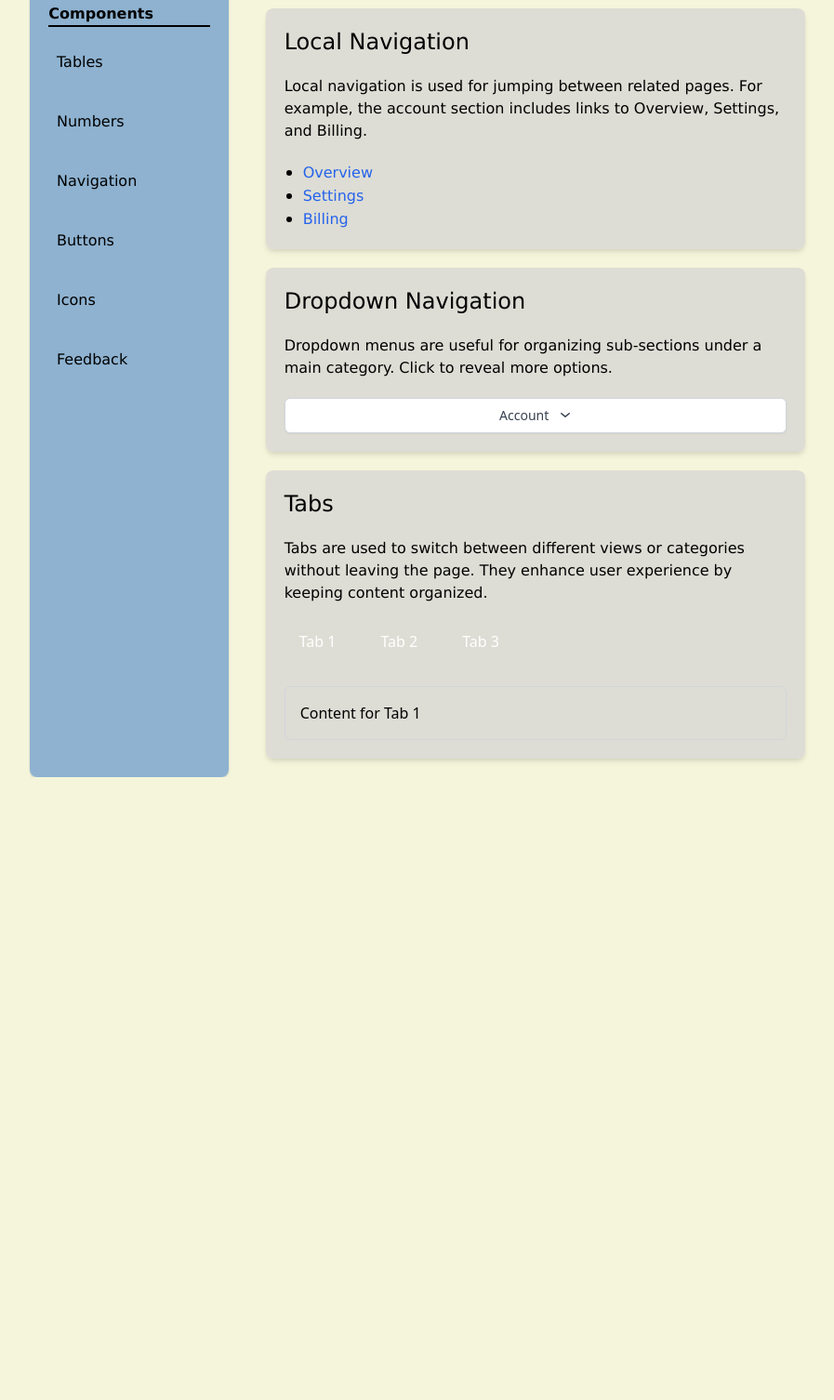
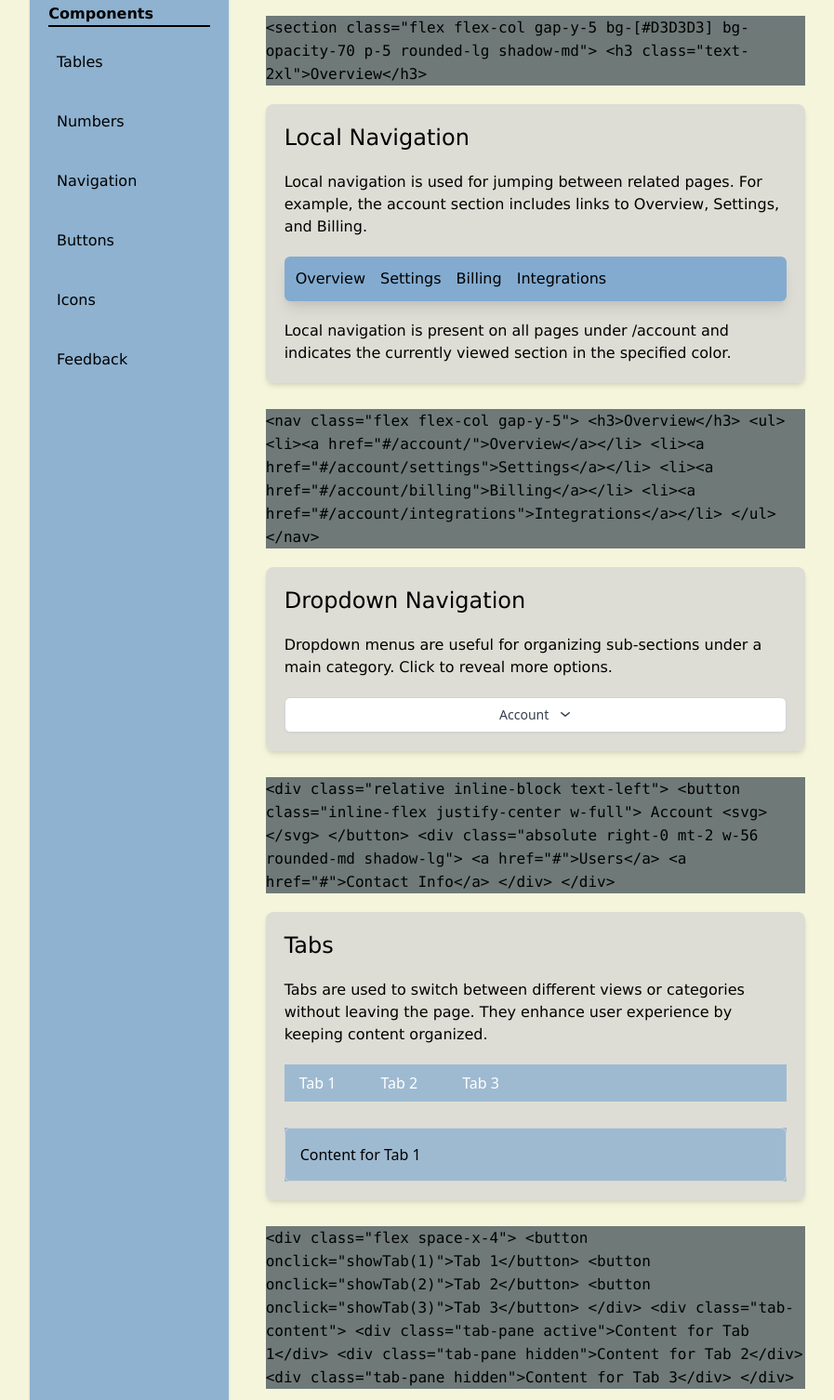
Before and after one commit to itsLeslie69/INFO3171, a website: page INFO3171P/pages/navPage.html in a window 1280 px wide. Shown: the part 733-2239 px from the top of the page at 93% size, without its empty margins (181-1078 px from the left). Before the commit the page ends 1569 px from the top, so only its background shows below. Drawn offline with nearby package versions, Linux system fonts and the light colour scheme.

Commit message:
nav page done

```diff
--- a/INFO3171P/pages/navPage.html
+++ b/INFO3171P/pages/navPage.html
@@ -46,24 +46,40 @@
                 <h3 class="text-2xl">Overview</h3>
                 <p>The navigation menu allows users to easily access different sections of the application. It is designed to be intuitive and user-friendly.</p>
             </section>
+            <div class="tab-content mt-2 bg-[#36454F] bg-opacity-70">
+                <code>
+&lt;section class="flex flex-col gap-y-5 bg-[#D3D3D3] bg-opacity-70 p-5 rounded-lg shadow-md"&gt;
+    &lt;h3 class="text-2xl"&gt;Overview&lt;/h3&gt;
+                </code>
+            </div>
 
             <!-- Local Navigation Section -->
+          <!-- Local Navigation Section -->
             <section class="flex flex-col gap-y-5 bg-[#D3D3D3] bg-opacity-70 p-5 rounded-lg shadow-md">
                 <h3 class="text-2xl">Local Navigation</h3>
                 <p>Local navigation is used for jumping between related pages. For example, the account section includes links to Overview, Settings, and Billing.</p>
 
-                <ul class="local-nav selfclear list-disc pl-5">
-                    <li class="current">
-                        <a href="#/account/" class="text-blue-600 hover:underline">Overview</a>
-                    </li>
-                    <li>
-                        <a href="#/account/settings" class="text-blue-600 hover:underline">Settings</a>
-                    </li>
-                    <li>
-                        <a href="#/account/billing" class="text-blue-600 hover:underline">Billing</a>
-                    </li>
-                </ul>
+                <nav class="flex space-x-4 bg-[#83ABD0] p-3 rounded-md shadow-lg">
+                    <a href="#/account/" class="text-[#36454F] hover:underline">Overview</a>
+                    <a href="#/account/settings" class="text-[#36454F] hover:underline">Settings</a>
+                    <a href="#/account/billing" class="text-[#36454F] hover:underline">Billing</a>
+                    <a href="#/account/integrations" class="text-[#36454F] hover:underline">Integrations</a>
+                </nav>
+                <p>Local navigation is present on all pages under /account and indicates the currently viewed section in the specified color.</p>
             </section>
+            <div class="tab-content mt-2 bg-[#36454F] bg-opacity-70">
+                <code>
+                    &lt;nav class="flex flex-col gap-y-5"&gt;
+                        &lt;h3&gt;Overview&lt;/h3&gt;
+                        &lt;ul&gt;
+                            &lt;li&gt;&lt;a href="#/account/"&gt;Overview&lt;/a&gt;&lt;/li&gt;
+                            &lt;li&gt;&lt;a href="#/account/settings"&gt;Settings&lt;/a&gt;&lt;/li&gt;
+                            &lt;li&gt;&lt;a href="#/account/billing"&gt;Billing&lt;/a&gt;&lt;/li&gt;
+                            &lt;li&gt;&lt;a href="#/account/integrations"&gt;Integrations&lt;/a&gt;&lt;/li&gt;
+                        &lt;/ul&gt;
+                    &lt;/nav&gt;
+                </code>
+            </div>
 
             <!-- Dropdown Navigation Section -->
             <section class="flex flex-col gap-y-5 bg-[#D3D3D3] bg-opacity-70 p-5 rounded-lg shadow-md">
@@ -85,29 +101,56 @@
                             <a href="#/account/users" class="block px-4 py-2 text-sm text-gray-700 hover:bg-gray-100">Users</a>
                             <a href="#/account/contact" class="block px-4 py-2 text-sm text-gray-700 hover:bg-gray-100">Contact Info</a>
                             <a href="#/account/data" class="block px-4 py-2 text-sm text-gray-700 hover:bg-gray-100">Manage Data</a>
+                            <a href="#/account/close" class="block px-4 py-2 text-sm text-gray-700 hover:bg-gray-100">Close Account</a>
                         </div>
                     </div>
                 </div>
             </section>
+            <div class="tab-content mt-2 bg-[#36454F] bg-opacity-70">
+                <code>
+                    &lt;div class="relative inline-block text-left"&gt;
+                        &lt;button class="inline-flex justify-center w-full"&gt;
+                            Account
+                            &lt;svg&gt;&lt;/svg&gt; <!-- SVG Icon -->
+                        &lt;/button&gt;
+                        &lt;div class="absolute right-0 mt-2 w-56 rounded-md shadow-lg"&gt;
+                            &lt;a href="#"&gt;Users&lt;/a&gt;
+                            &lt;a href="#"&gt;Contact Info&lt;/a&gt;
+                        &lt;/div&gt;
+                    &lt;/div&gt;
+                </code>
+            </div>
 
-                    <!-- Tabs Section -->
+            <!-- Tabs Section -->
             <section class="flex flex-col gap-y-5 bg-[#D3D3D3] bg-opacity-70 p-5 rounded-lg shadow-md">
                 <h3 class="text-2xl">Tabs</h3>
                 <p>Tabs are used to switch between different views or categories without leaving the page. They enhance user experience by keeping content organized.</p>
 
-                <div class="flex space-x-4">
+                <div class="flex space-x-4 bg-[#83ABD0] bg-opacity-70">
                     <button class="tab-button px-4 py-2 bg-[rgba(245,245,220,0.7)] text-white rounded-md" onclick="showTab(1)">Tab 1</button>
                     <button class="tab-button px-4 py-2 bg-[rgba(245,245,220,0.7)] text-white rounded-md" onclick="showTab(2)">Tab 2</button>
                     <button class="tab-button px-4 py-2 bg-[rgba(245,245,220,0.7)] text-white rounded-md" onclick="showTab(3)">Tab 3</button>
                 </div>
-                <div class="tab-content mt-2">
+                <div class="tab-content mt-2 bg-[#83ABD0] bg-opacity-70">
                     <div class="tab-pane active p-4 border border-gray-300 rounded-md">Content for Tab 1</div>
                     <div class="tab-pane p-4 border border-gray-300 rounded-md hidden">Content for Tab 2</div>
                     <div class="tab-pane p-4 border border-gray-300 rounded-md hidden">Content for Tab 3</div>
                 </div>
             </section>
-
-
+            <div class="tab-content mt-2 bg-[#36454F] bg-opacity-70">
+                <code>
+                    &lt;div class="flex space-x-4"&gt;
+                        &lt;button onclick="showTab(1)"&gt;Tab 1&lt;/button&gt;
+                        &lt;button onclick="showTab(2)"&gt;Tab 2&lt;/button&gt;
+                        &lt;button onclick="showTab(3)"&gt;Tab 3&lt;/button&gt;
+                    &lt;/div&gt;
+                    &lt;div class="tab-content"&gt;
+                        &lt;div class="tab-pane active"&gt;Content for Tab 1&lt;/div&gt;
+                        &lt;div class="tab-pane hidden"&gt;Content for Tab 2&lt;/div&gt;
+                        &lt;div class="tab-pane hidden"&gt;Content for Tab 3&lt;/div&gt;
+                    &lt;/div&gt;
+                </code>
+            </div>
         </div>
     </div>
 
@@ -123,7 +166,7 @@
                 panes[index].classList.add('hidden');
 
                 if (index === tabIndex - 1) {
-                    tab.classList.add('bg-[#36454F]', 'font-bold'); // Active tab color is #36454F
+                    tab.classList.add('bg-[#36454F]', 'font-bold'); // Add active tab color
                     panes[index].classList.remove('hidden');
                 }
             });
@@ -137,13 +180,12 @@
             dropdownMenu.classList.toggle('hidden');
         });
 
-        // Close dropdown if clicked outside
+        // Close dropdown when clicking outside
         window.addEventListener('click', (event) => {
             if (!dropdownButton.contains(event.target) && !dropdownMenu.contains(event.target)) {
                 dropdownMenu.classList.add('hidden');
             }
         });
     </script>
-
 </body>
 </html>
```
